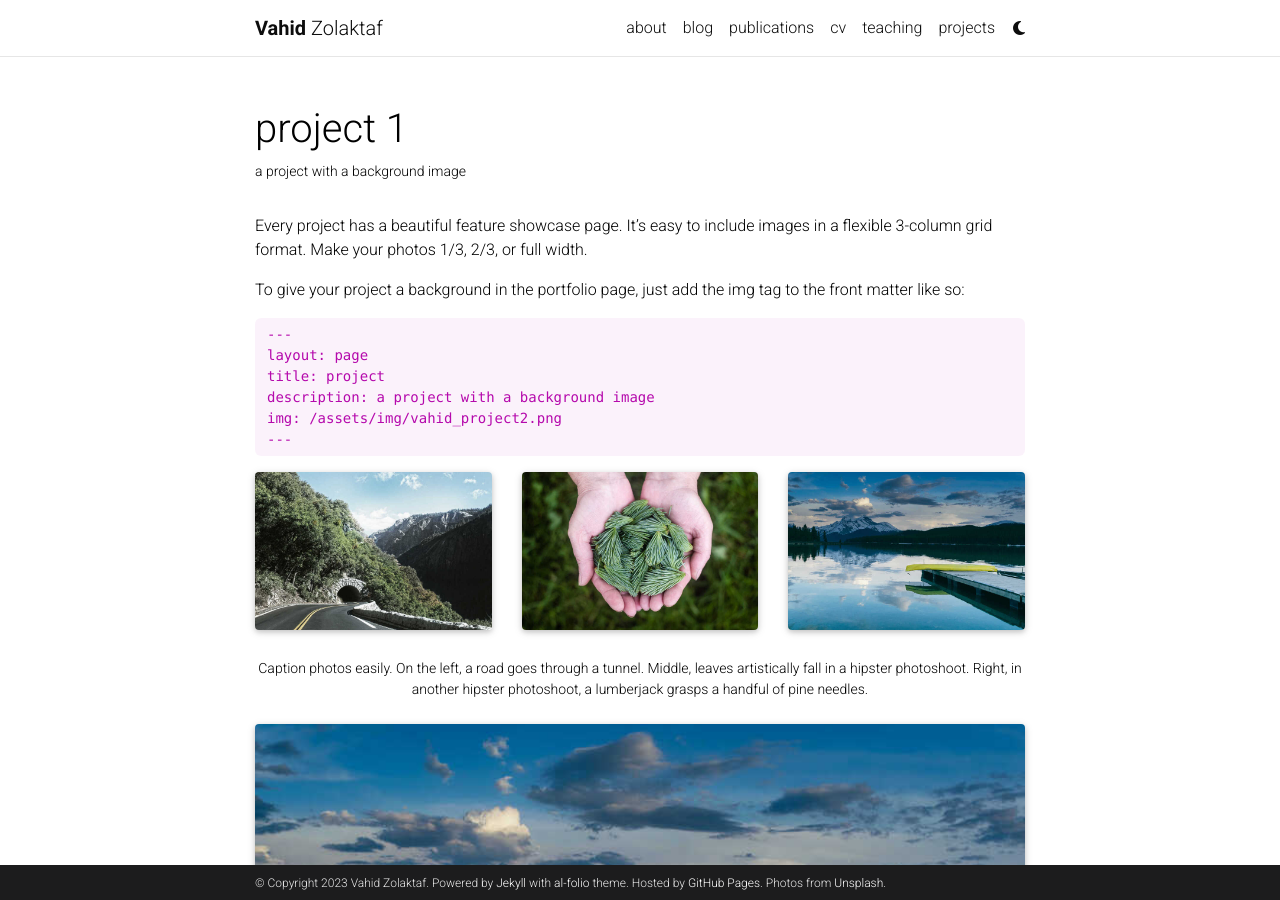
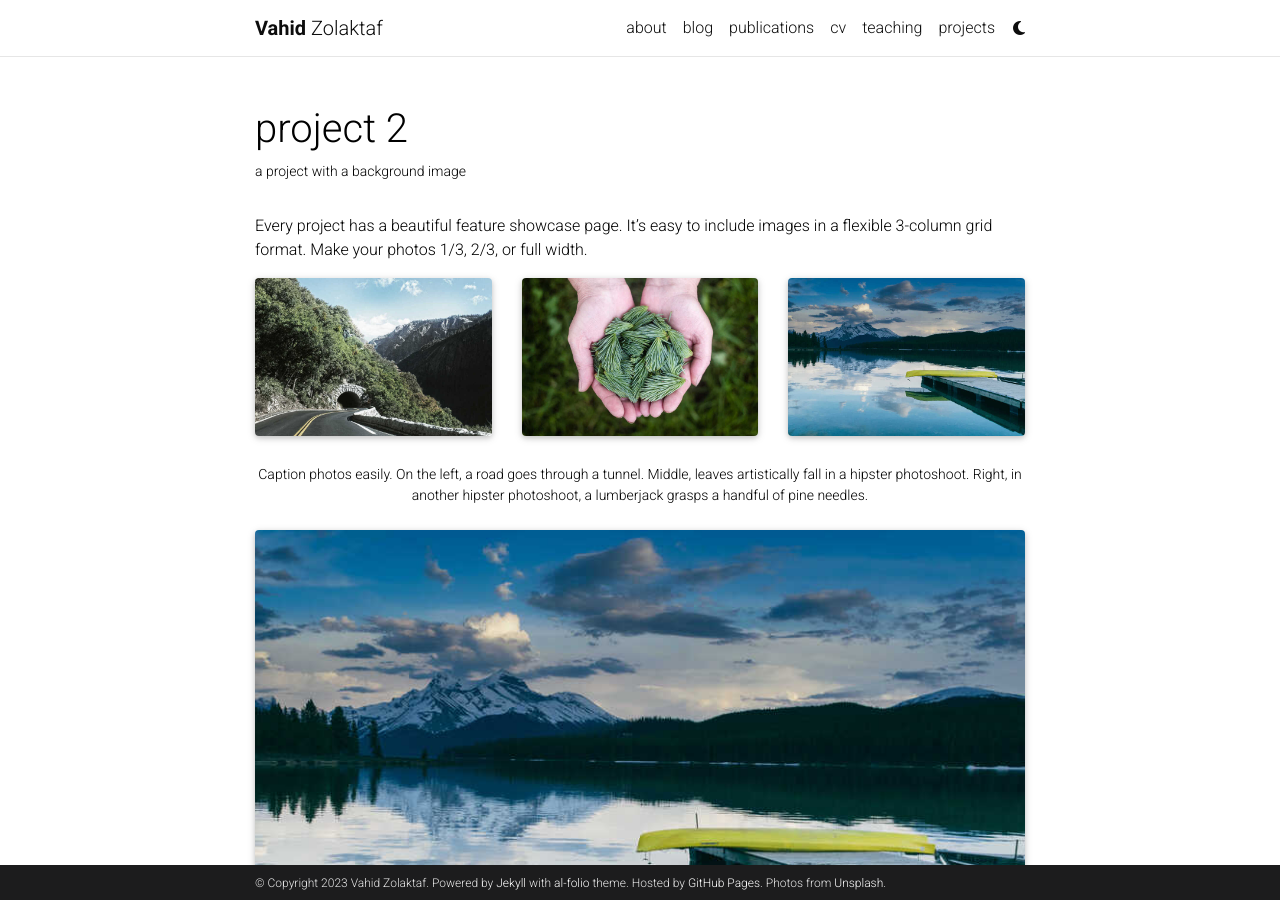
Before and after one commit to vahidzf/vahidzf.github.io, a Jekyll site: the page built from _projects/2_project.md, in a window 1280 px wide and 900 px high. Built offline with Jekyll 4.4.1, drawn with Linux system fonts in a browser that asks for light colours; full-size pictures stand in for the smaller copies a plugin makes; comment, search, counter and statistics services are not loaded; a style sheet for code colours, icons or effects is not loaded.

Commit message:
update front matter

```diff
--- a/_projects/2_project.md
+++ b/_projects/2_project.md
@@ -1,9 +1,9 @@
 ---
 layout: page
-title: project 1
+title: project 2
 description: a project with a background image
-img: assets/img/12.jpg
-importance: 1
+img: /assets/img/vahid_project2.png
+importance: 2
 category: Research
 related_publications: einstein1956investigations, einstein1950meaning
 ---
@@ -12,14 +12,6 @@ Every project has a beautiful feature showcase page.
 It's easy to include images in a flexible 3-column grid format.
 Make your photos 1/3, 2/3, or full width.
 
-To give your project a background in the portfolio page, just add the img tag to the front matter like so:
-
-    ---
-    layout: page
-    title: project
-    description: a project with a background image
-    img: /assets/img/vahid_project2.png
-    ---
 
 <div class="row">
     <div class="col-sm mt-3 mt-md-0">
```
Also changed, not shown: _projects/1_project.md (+1 -10 lines), _projects/4_project.md (+2 -2 lines), _projects/5_project.md (+2 -2 lines).
